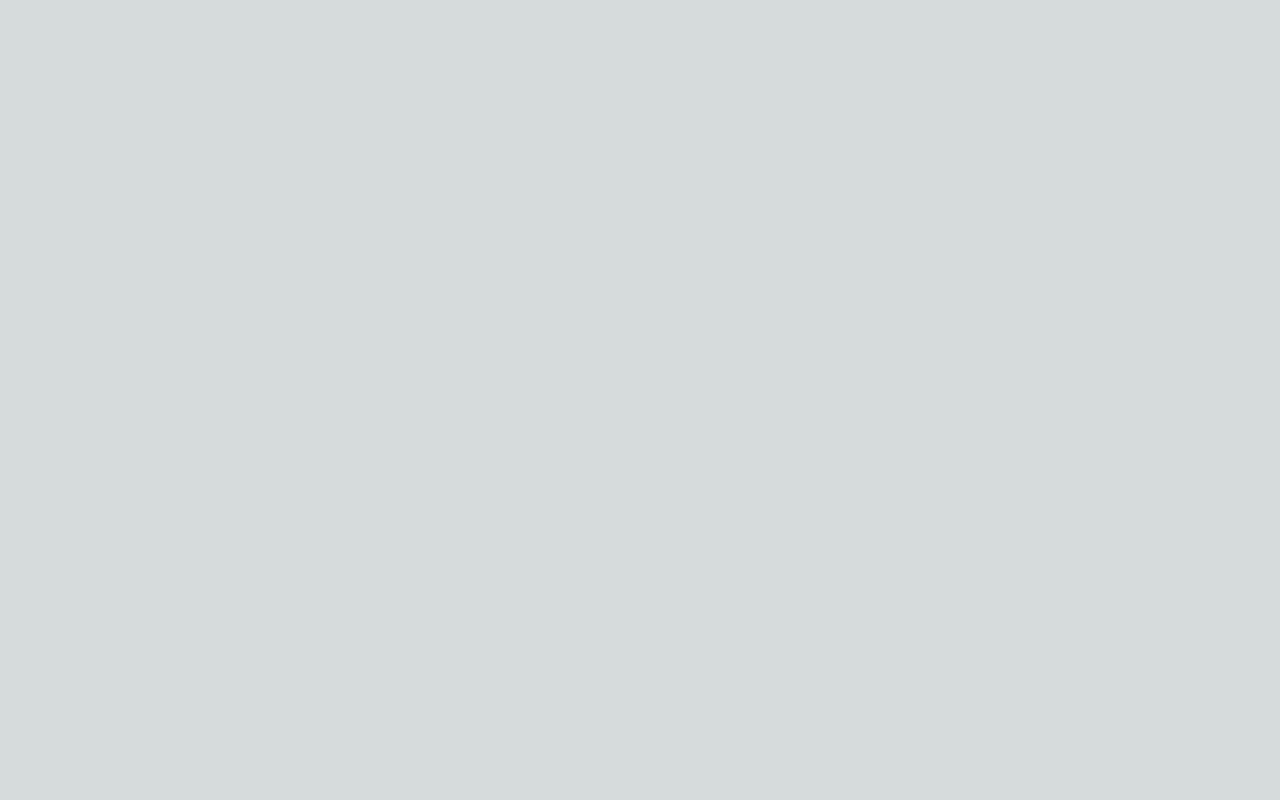
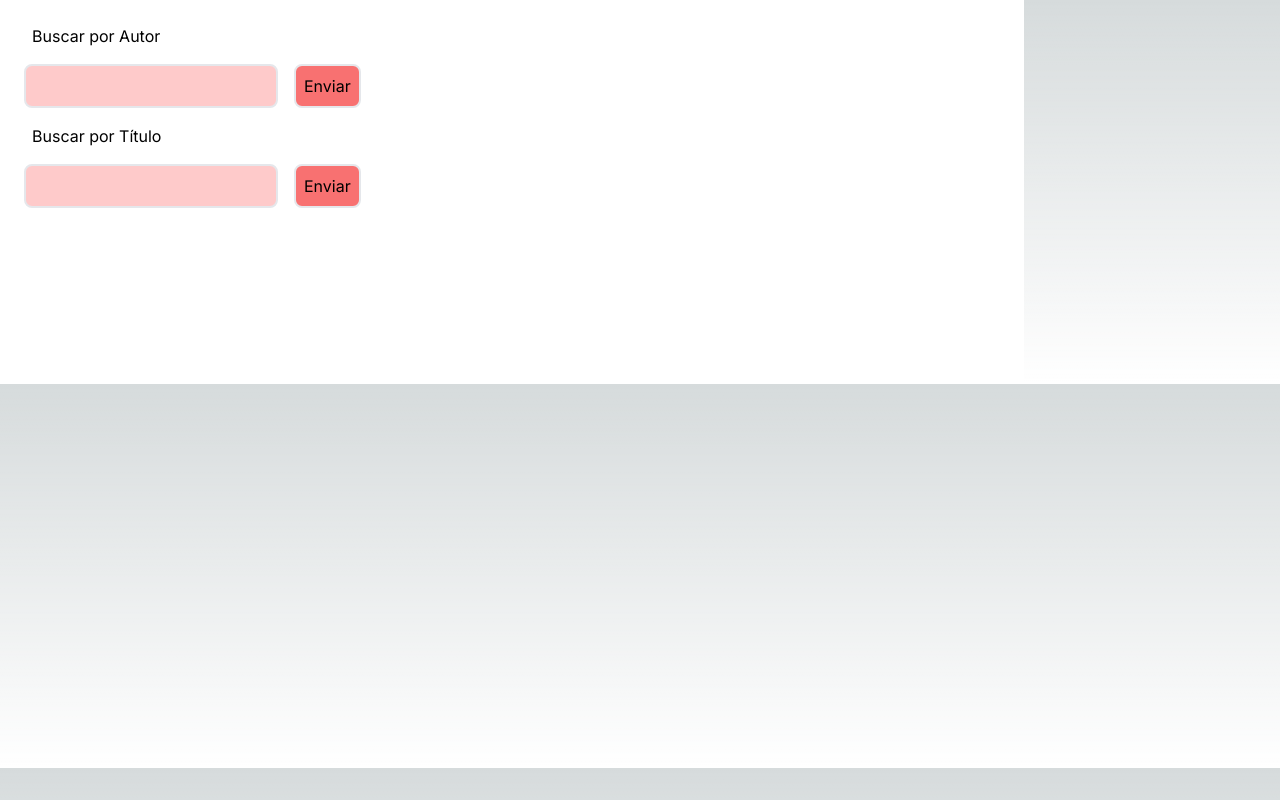
Before and after one commit to ClaudioMFCDev/Simple-Users-Api-Next.js, a Next.js app: page /searcher in a window 1280 px wide. Built offline with nearby package versions, Linux system fonts and the light colour scheme.

Commit message:
Dashboard component added

```diff
--- a/src/app/dashboard/page.tsx
+++ b/src/app/dashboard/page.tsx
@@ -1,11 +1,12 @@
 
-const getDashboard = async () => {
-    const response = await fetch('http://localhost:3000/api/dashboard');
-    const data = await response.json();
-    return data || {};
-}
+
 
 export default async function DashboardPage() {
+    const getDashboard = async () => {
+        const response = await fetch('http://localhost:3000/api/dashboard');
+        const data = await response.json();
+        return data || {};
+    }
     const { data } = await getDashboard();
 
     return (
--- a/src/app/searcher/page.tsx
+++ b/src/app/searcher/page.tsx
@@ -1,10 +1,46 @@
 
 'use client'
 
+import { useState } from "react"
+
 export default function Searcher() {
 
-    return(
-        <div className="bg-white" ></div>
+    const [author, setAuthor] = useState({
+        author: ''
+    });
+    const [title, setTitle] = useState();
+
+    const handleChange = (e: any) => {
+        setAuthor( {...author, [e.target.name]: e.target.value} );
+    }
+
+    const handleSubmit = (e) => {
+        e.preventDefault();
+
+    }
+
+
+
+
+    return (
+        <div className="bg-white text-black size-4/5 min-h-96 p-6"  >
+            <div className="border-solid border-red-600" >
+                <form onSubmit={handleSubmit}>
+
+                    <label className="m-2">Buscar por Autor</label>
+                    <div>
+                        <input name="author" type="text" className="bg-red-200 p-2 border-2 rounded-lg" />
+                        <button type="submit" className="bg-red-400 border-solid border-2 rounded-lg m-4 p-2">Enviar</button>
+                    </div>
+
+                    <label className="m-2">Buscar por Título</label>
+                    <div>
+                        <input name="titulo" type="text" className="bg-red-200 p-2  border-2 rounded-lg" />
+                        <button type="submit" className="bg-red-400 border-solid border-2 rounded-lg m-4 p-2">Enviar</button>
+                    </div>
+                </form>
+            </div>
+        </div>
 
     )
 }
```
Also changed, not shown: src/components/Dashboard.tsx (added).
